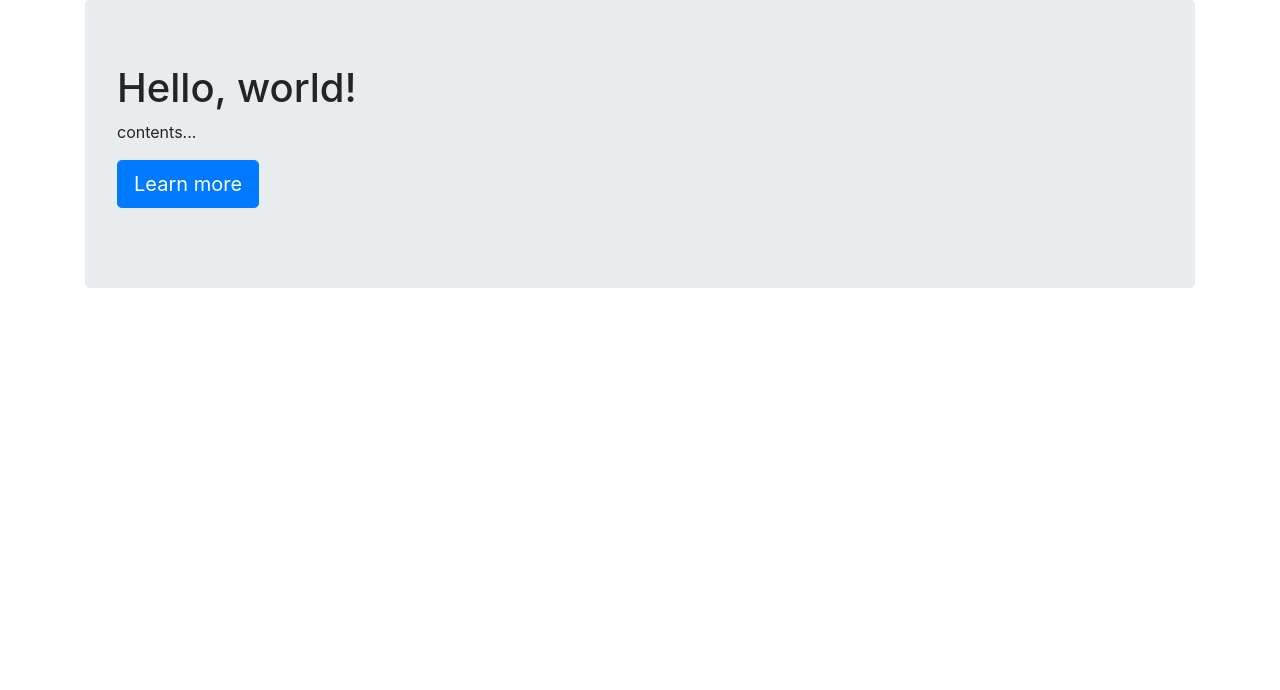
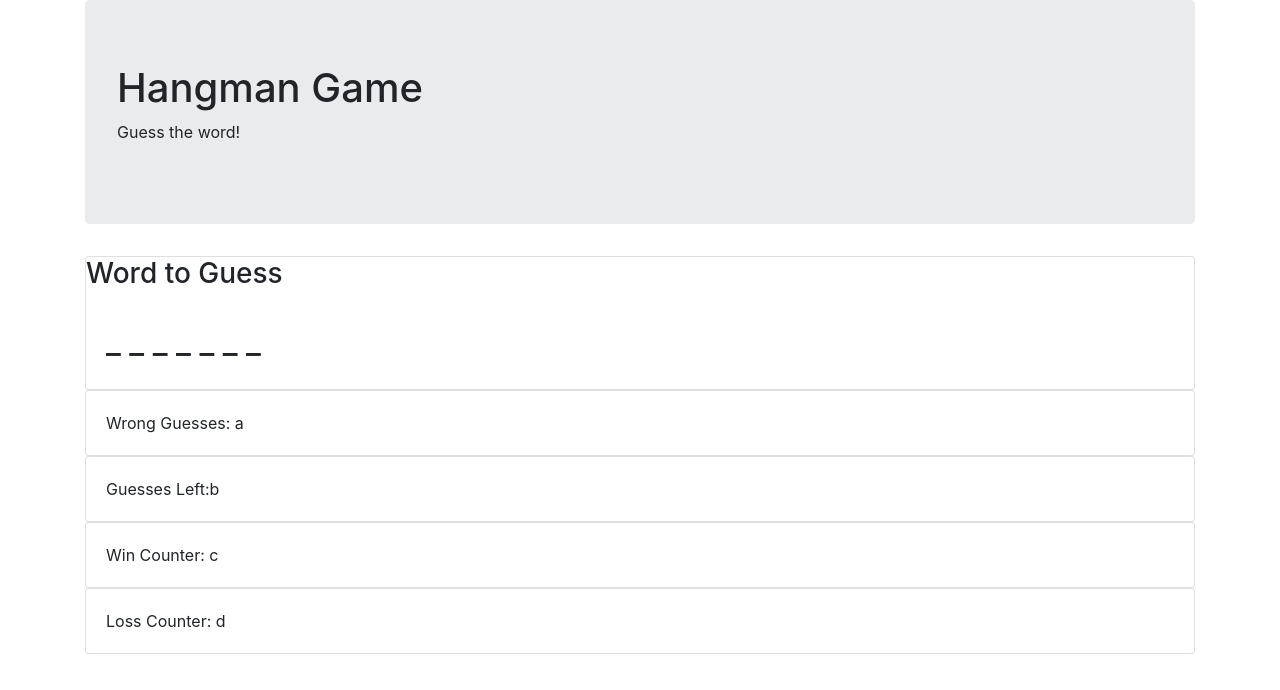
Before and after one commit to Angel2367716/Word_Guess_Game, a plain HTML site: page index.html in a window 1280 px wide. Drawn offline with nearby package versions, Linux system fonts and the light colour scheme.

Commit message:
added card to show a basic layout for the game

```diff
--- a/index.html
+++ b/index.html
@@ -1,5 +1,6 @@
 <!DOCTYPE html>
 <html lang="en">
+
 <head>
     <meta charset="UTF-8">
     <meta name="viewport" content="width=device-width, initial-scale=1.0">
@@ -7,19 +8,39 @@
     <title>Hangout Game</title>
     <!--Bootsrap CDN-->
     <!--Latest compilled and minified CSS-->
-    <link rel="stylesheet" href="https://stackpath.bootstrapcdn.com/bootstrap/4.3.1/css/bootstrap.min.css" integrity="sha384-ggOyR0iXCbMQv3Xipma34MD+dH/1fQ784/j6cY/iJTQUOhcWr7x9JvoRxT2MZw1T" crossorigin="anonymous">
+    <link rel="stylesheet" href="https://stackpath.bootstrapcdn.com/bootstrap/4.3.1/css/bootstrap.min.css"
+        integrity="sha384-ggOyR0iXCbMQv3Xipma34MD+dH/1fQ784/j6cY/iJTQUOhcWr7x9JvoRxT2MZw1T" crossorigin="anonymous">
 </head>
+
 <body>
     <div class="container">
 
         <div class="jumbotron">
-            <h1>Hello, world!</h1>
-            <p >contents...</p>
-            <p>
-                 <a class="btn btn-primary btn-lg" href="#" role="button">Learn more</a>
-            </p>
+            <h1>Hangman Game</h1>
+            <p>Guess the word!</p>
+        </div>
+        <div class="card">
+            <div class="card-heading">
+                <h3 class="card-title">Word to Guess</h3>
+            </div>
+            <div class="card-body">
+                <h2>_ _ _ _ _ _ _ </h2>
+            </div>
 
-          </div>
+        </div>
+        <div class="card">
+            <div class="card-body">Wrong Guesses: <span id="wrongGuesses"></span>a</div>
+        </div>
+        <div class="card">
+            <div class="card-body">Guesses Left:<span id="numGuesses"></span>b</div>
+        </div>
+        <div class="card">
+            <div class="card-body">Win Counter: <span id="winCounter"></span>c</div>
+        </div>
+        <div class="card">
+            <div class="card-body">Loss Counter: <span id="lossCounter"></span>d</div>
+        </div>
     </div>
 </body>
+
 </html>
```
